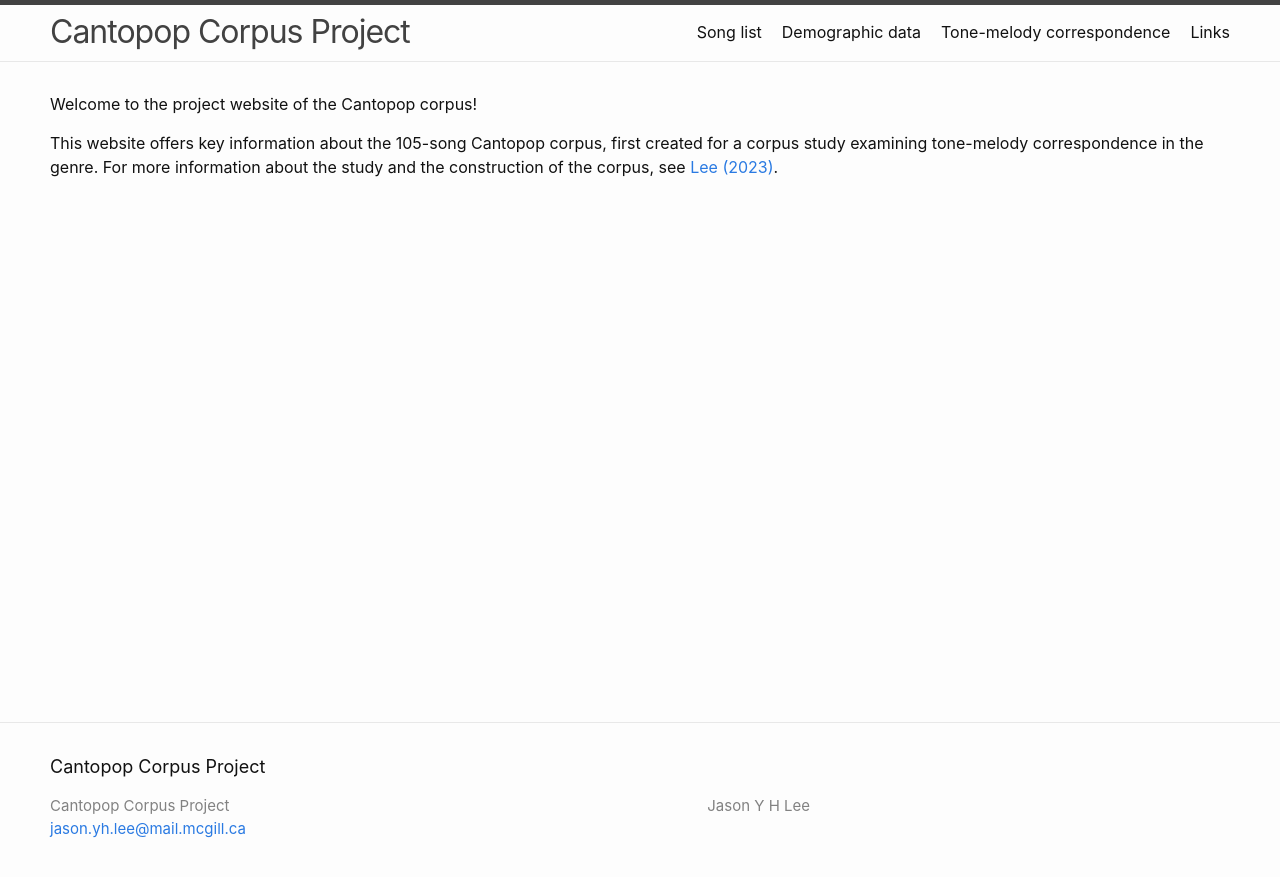
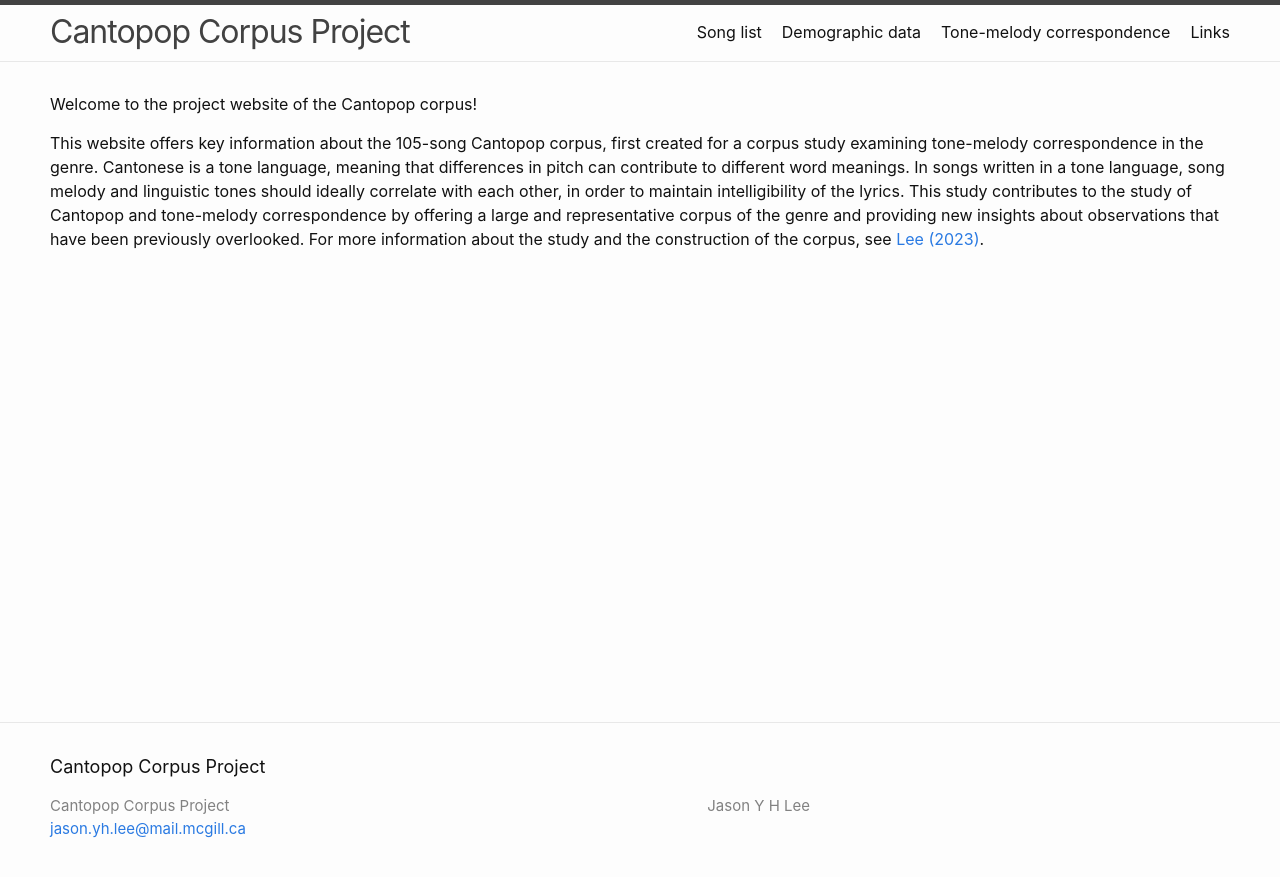
Before and after one commit to jasonleeubc/cantopop-website, a Jekyll site: the page built from index.markdown, in a window 1280 px wide. Shown: the top 877 px of the page. Built offline with Jekyll 4.4.1, drawn with Linux system fonts in a browser that asks for light colours.

Commit message:
Update index.markdown
Expanded project description

```diff
--- a/index.markdown
+++ b/index.markdown
@@ -9,4 +9,4 @@ permalink: /
 
 Welcome to the project website of the Cantopop corpus!
 
-This website offers key information about the 105-song Cantopop corpus, first created for a corpus study examining tone-melody correspondence in the genre. For more information about the study and the construction of the corpus, see <a href="http://hdl.handle.net/2429/84374" target="_blank">Lee (2023)</a>.
+This website offers key information about the 105-song Cantopop corpus, first created for a corpus study examining tone-melody correspondence in the genre. Cantonese is a tone language, meaning that differences in pitch can contribute to different word meanings. In songs written in a tone language, song melody and linguistic tones should ideally correlate with each other, in order to maintain intelligibility of the lyrics. This study contributes to the study of Cantopop and tone-melody correspondence by offering a large and representative corpus of the genre and providing new insights about observations that have been previously overlooked. For more information about the study and the construction of the corpus, see <a href="http://hdl.handle.net/2429/84374" target="_blank">Lee (2023)</a>.
```
